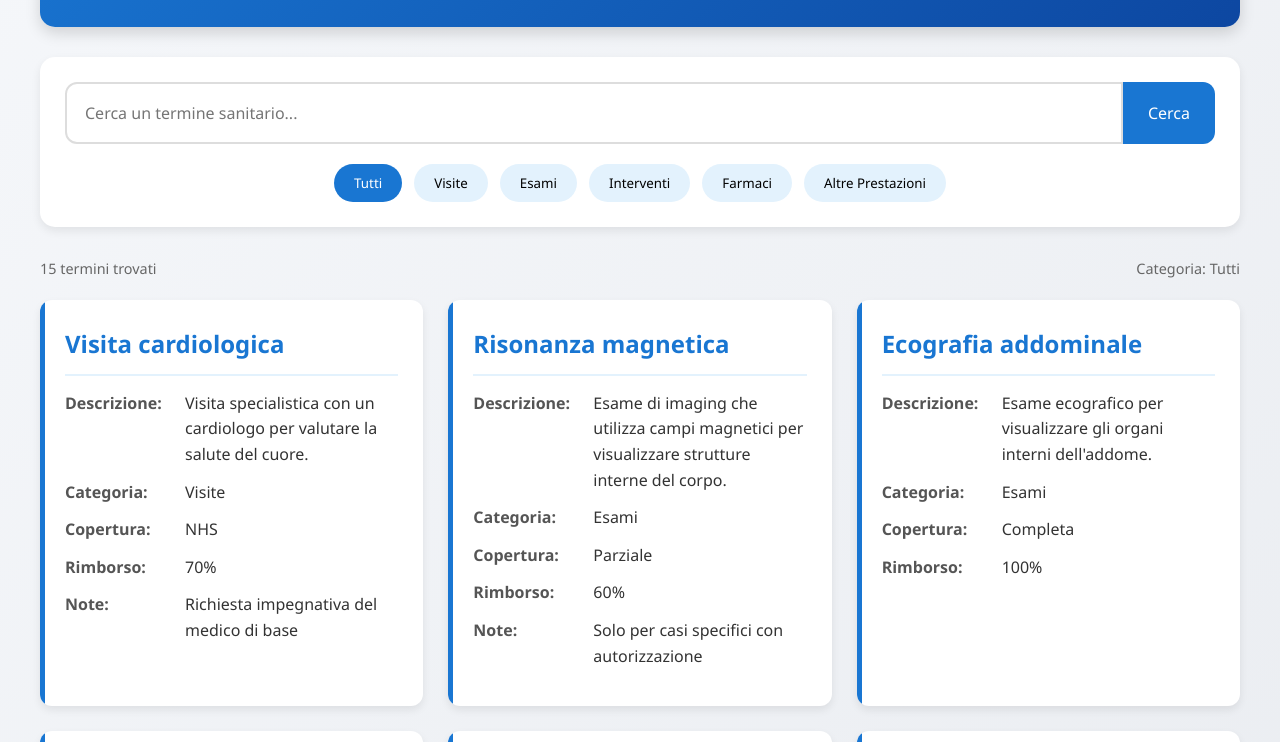
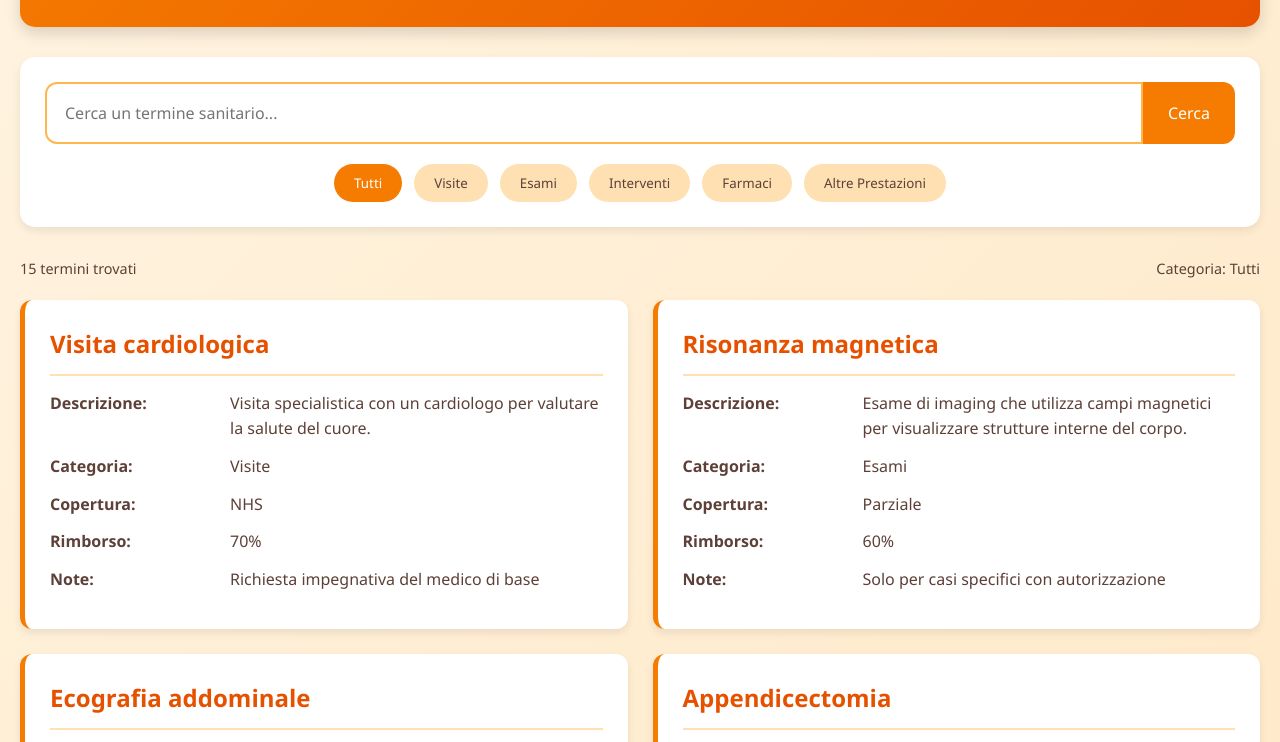
Before and after one commit to Jarviss16/test, a plain HTML site: page index.html in a window 1280 px wide. Shown: the part 165-907 px from the top of the page. Drawn offline with Linux system fonts and the light colour scheme.

Commit message:
Update style.css

```diff
--- a/style.css
+++ b/style.css
@@ -6,15 +6,15 @@
 }
 
 body {
-    background: linear-gradient(135deg, #f5f7fa 0%, #e4e7ec 100%);
-    color: #333;
+    background: linear-gradient(135deg, #fff3e0 0%, #ffe0b2 100%);
+    color: #5d4037;
     line-height: 1.6;
     padding: 20px;
     min-height: 100vh;
 }
 
 .container {
-    max-width: 1200px;
+    max-width: 1400px;
     margin: 0 auto;
 }
 
@@ -22,7 +22,7 @@ header {
     text-align: center;
     margin-bottom: 30px;
     padding: 30px;
-    background: linear-gradient(135deg, #1976d2 0%, #0d47a1 100%);
+    background: linear-gradient(135deg, #f57c00 0%, #e65100 100%);
     color: white;
     border-radius: 15px;
     box-shadow: 0 6px 15px rgba(0, 0, 0, 0.15);
@@ -54,7 +54,7 @@ h1 {
 #searchInput {
     flex: 1;
     padding: 18px;
-    border: 2px solid #ddd;
+    border: 2px solid #ffb74d;
     border-radius: 12px 0 0 12px;
     font-size: 16px;
     outline: none;
@@ -62,12 +62,12 @@ h1 {
 }
 
 #searchInput:focus {
-    border-color: #1976d2;
+    border-color: #f57c00;
 }
 
 #searchButton {
     padding: 0 25px;
-    background: #1976d2;
+    background: #f57c00;
     color: white;
     border: none;
     border-radius: 0 12px 12px 0;
@@ -77,7 +77,7 @@ h1 {
 }
 
 #searchButton:hover {
-    background: #1565c0;
+    background: #e65100;
 }
 
 .category-filters {
@@ -89,21 +89,22 @@ h1 {
 
 .category-btn {
     padding: 10px 20px;
-    background: #e3f2fd;
+    background: #ffe0b2;
     border: none;
     border-radius: 25px;
     cursor: pointer;
     transition: all 0.3s;
     font-weight: 500;
+    color: #5d4037;
 }
 
 .category-btn:hover {
-    background: #bbdefb;
+    background: #ffb74d;
     transform: translateY(-2px);
 }
 
 .category-btn.active {
-    background: #1976d2;
+    background: #f57c00;
     color: white;
 }
 
@@ -111,13 +112,13 @@ h1 {
     display: flex;
     justify-content: space-between;
     margin: 20px 0;
-    color: #666;
+    color: #5d4037;
     font-size: 0.9rem;
 }
 
 .results-container {
     display: grid;
-    grid-template-columns: repeat(auto-fill, minmax(350px, 1fr));
+    grid-template-columns: repeat(auto-fill, minmax(400px, 1fr));
     gap: 25px;
 }
 
@@ -129,6 +130,7 @@ h1 {
     transition: transform 0.3s, box-shadow 0.3s;
     position: relative;
     overflow: hidden;
+    border-left: 5px solid #f57c00;
 }
 
 .term-card:hover {
@@ -136,22 +138,12 @@ h1 {
     box-shadow: 0 8px 16px rgba(0, 0, 0, 0.12);
 }
 
-.term-card::before {
-    content: '';
-    position: absolute;
-    top: 0;
-    left: 0;
-    width: 5px;
-    height: 100%;
-    background: #1976d2;
-}
-
 .term-name {
-    color: #1976d2;
+    color: #e65100;
     margin-bottom: 15px;
     font-size: 1.5rem;
     padding-bottom: 10px;
-    border-bottom: 2px solid #e3f2fd;
+    border-bottom: 2px solid #ffe0b2;
 }
 
 .term-detail {
@@ -161,15 +153,15 @@ h1 {
 
 .detail-label {
     font-weight: bold;
-    color: #555;
-    min-width: 120px;
+    color: #5d4037;
+    min-width: 180px;
 }
 
 .no-results {
     text-align: center;
     padding: 40px;
     font-size: 18px;
-    color: #777;
+    color: #5d4037;
     grid-column: 1 / -1;
     background: white;
     border-radius: 12px;
@@ -179,13 +171,14 @@ footer {
     text-align: center;
     margin-top: 40px;
     padding: 20px;
-    color: #777;
+    color: #5d4037;
 }
 
 .highlight {
-    background-color: #ffeb3b;
+    background-color: #ffecb3;
     padding: 0 2px;
     font-weight: bold;
+    color: #e65100;
 }
 
 @media (max-width: 768px) {
@@ -215,4 +208,8 @@ footer {
         flex-direction: column;
         gap: 10px;
     }
+
+    .detail-label {
+        min-width: 140px;
+    }
 }
```
